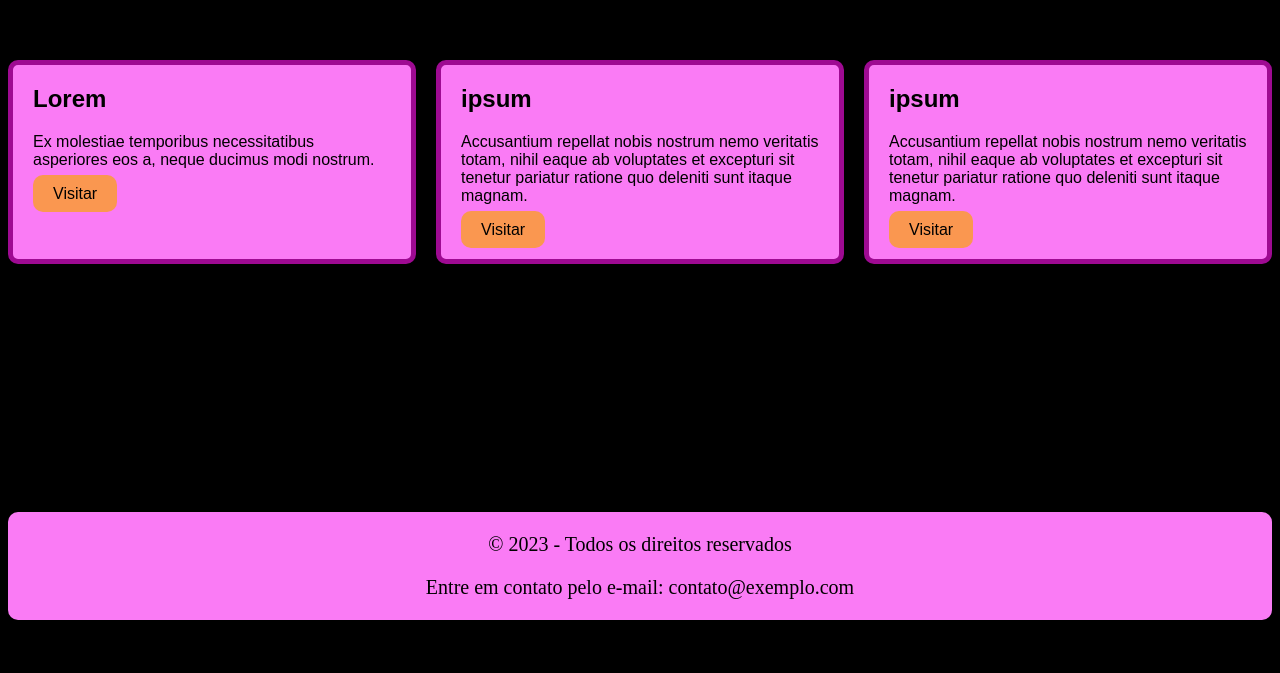
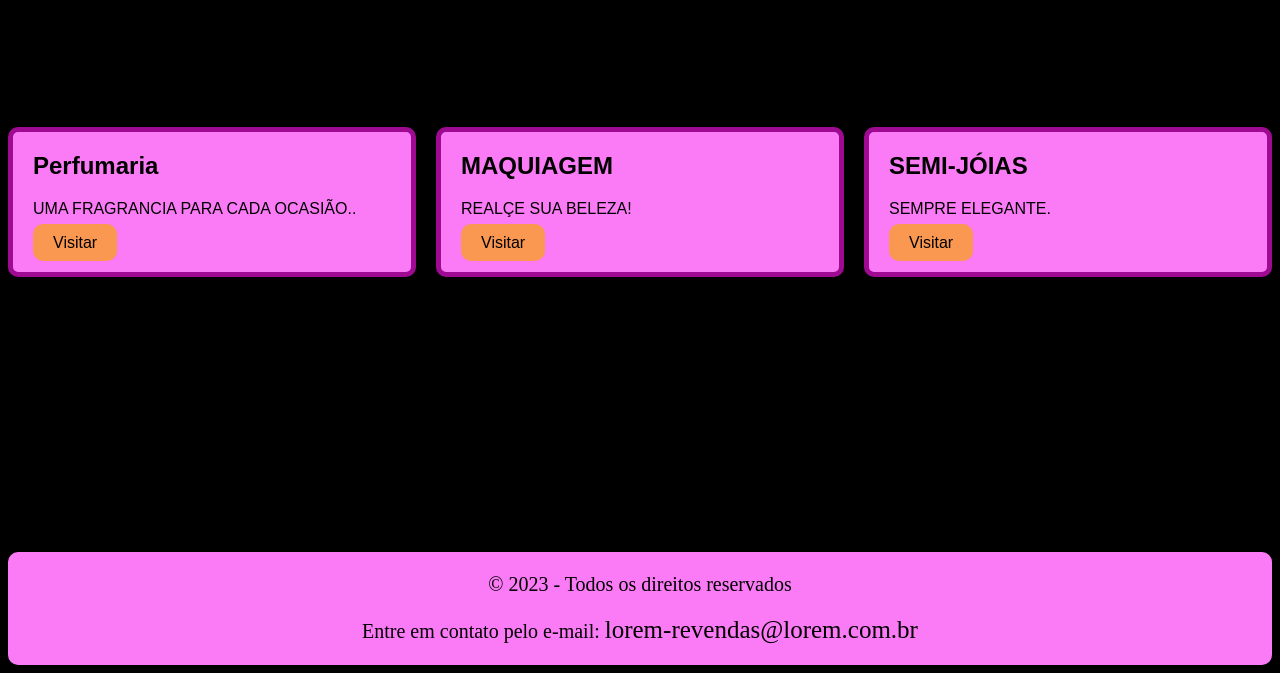
Before and after one commit to BragaGabriel/Lorem-Revendas, a plain HTML site: page index.html in a window 1280 px wide. Shown: the part 893-1566 px from the top of the page. Before the commit the page ends 1521 px from the top, so only its background shows below. Drawn offline with Linux system fonts and the light colour scheme.

Commit message:
alteracoes pontuais

```diff
--- a/index.html
+++ b/index.html
@@ -28,30 +28,30 @@
 
 	<div class="paragrafo">
         <p>
-            Labore officiis accusamus sint ab dicta unde, adipisci ad blanditiis tempore illo voluptatem provident, officia itaque vero dolorum, veniam consectetur! Eos, aut!
+           SEJA REPRESENTANTE LOREM.<br>É FACIL, E SEM BUROCRACIA!<br> <br> ESCOLHA SEU(S) KIT(S) ABAIXO
         </p>
     </div>
 
 	<div class="grid">
 		<div class="item">
-			<h2>Lorem</h2>
+			<h2>Perfumaria</h2>
 
-			<p>Ex molestiae temporibus necessitatibus asperiores eos a, neque ducimus modi nostrum.</p>
+			<p>UMA FRAGRANCIA PARA CADA OCASIÃO..</p>
 			<a href="pagina1.html" class="visitar1">Visitar</a>
 		</div>
 
 		<div class="item">
-			<h2>ipsum</h2>
+			<h2>MAQUIAGEM</h2>
 
-			<p>Accusantium repellat nobis nostrum nemo veritatis totam, nihil eaque ab voluptates et excepturi sit tenetur pariatur ratione quo deleniti sunt itaque magnam.</p>
+			<p>REALÇE SUA BELEZA!</p>
 			<a href="pagina2.html" class="visitar1">Visitar</a>
 		</div>
 
 
         <div class="item">
-			<h2>ipsum</h2>
+			<h2>SEMI-JÓIAS</h2>
 
-			<p>Accusantium repellat nobis nostrum nemo veritatis totam, nihil eaque ab voluptates et excepturi sit tenetur pariatur ratione quo deleniti sunt itaque magnam.</p>
+			<p>SEMPRE ELEGANTE.</p>
 			<a href="pagina3.html" class="visitar1">Visitar</a>
 		</div>
 
@@ -63,7 +63,7 @@
     <div class="footer">
         <footer>
 	        <p>&copy; 2023 - Todos os direitos reservados</p>
-	        <p>Entre em contato pelo e-mail: contato@exemplo.com</p>
+	        <p>Entre em contato pelo e-mail: <a href="mailto:gabrielsbbraga21@gmail.com" class="email">lorem-revendas@lorem.com.br</a> </p>
 
         </footer>
     </div>
--- a/style.css
+++ b/style.css
@@ -99,3 +99,9 @@ header {
     list-style: none;
 
    }
+
+   .email{
+    text-decoration: none;
+    font-size: 25px;
+    color: black;
+   }
--- a/style1.css
+++ b/style1.css
@@ -76,3 +76,9 @@ color:#FF49F5 ;
 font-family: fantasy;
 text-decoration: none;
 }
+
+.email{
+    text-decoration: none;
+    font-size: 25px;
+    color: black;
+   }
--- a/style2.css
+++ b/style2.css
@@ -77,3 +77,9 @@ color:#FF49F5 ;
 font-family: fantasy;
 text-decoration: none;
 }
+
+.email{
+    text-decoration: none;
+    font-size: 25px;
+    color: black;
+   }
--- a/style3.css
+++ b/style3.css
@@ -76,3 +76,9 @@ color:#FF49F5 ;
 font-family: fantasy;
 text-decoration: none;
 }
+
+.email{
+    text-decoration: none;
+    font-size: 25px;
+    color: black;
+   }
```
Also changed, not shown: pagina1.html (+1 -1 lines), pagina2.html (+4 -3 lines), pagina3.html (+1 -1 lines), sobreNos.html (+22 -3 lines), loremSobreNos.jpeg (added).
